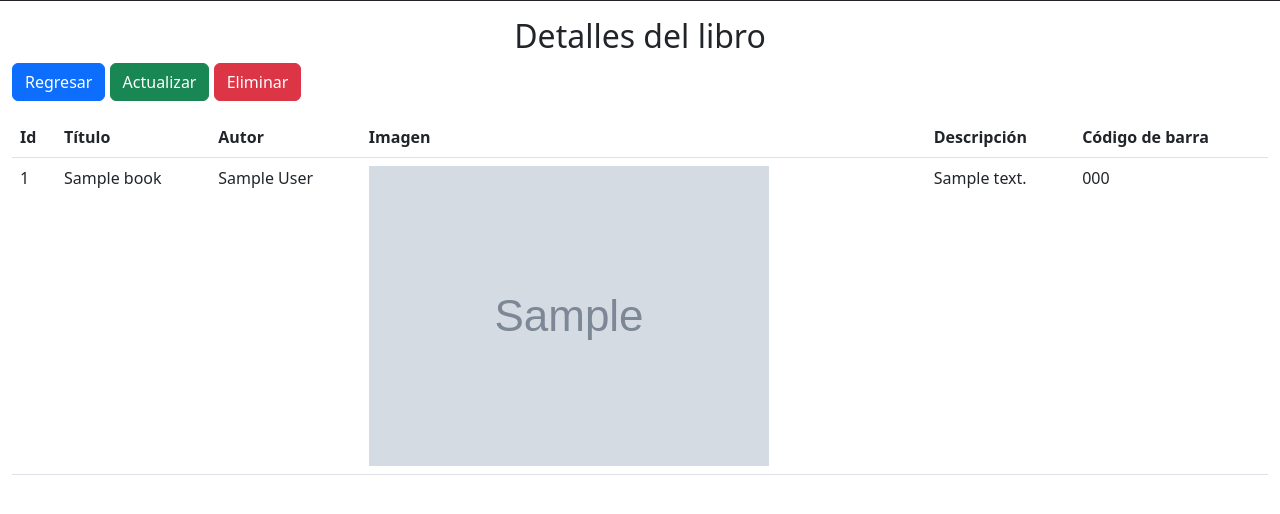
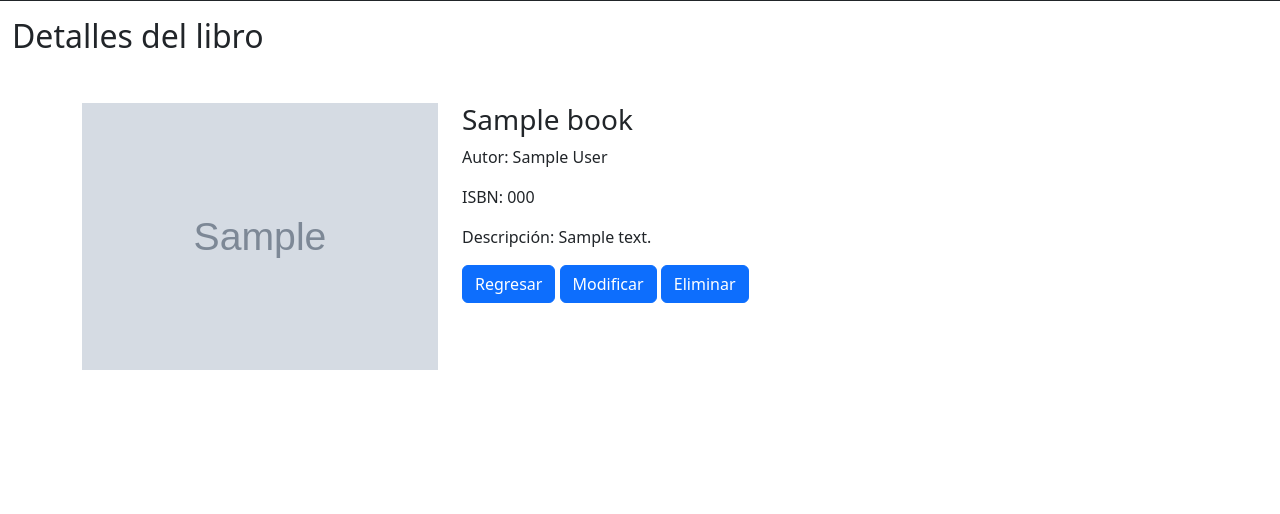
Before and after one commit to 4Library/4Library, a PHP site: page /view/books/show.php?id=1 in a window 1280 px wide. Shown: the part 71-585 px from the top of the page. Run offline with PHP 8.4, Linux system fonts and the light colour scheme; tables that the repository leaves empty or names only in its code hold one stand-in row (values such as "Sample post"); grey boxes marked "Sample" are stand-in pictures.

Commit message:
refactorización páginas

```diff
--- a/Biblioteca/controller/BookController.php
+++ b/Biblioteca/controller/BookController.php
@@ -44,7 +44,7 @@
         }
 
         public function deleteBook($id){
-            return ($this->model->deleteBook($id)) ? header("Location:index.php") : header("Location:show.php?id=".$id);
+            return ($this->model->deleteBook($id)) ? header("Location:/4Library/Biblioteca/index.php") : header("Location:show.php?id=".$id);
         }
     }
 ?>
--- a/Biblioteca/view/books/create.php
+++ b/Biblioteca/view/books/create.php
@@ -15,8 +15,7 @@ require_once("c://xampp/htdocs/4Library/Biblioteca/view/head/head.php");
             aria-describedby="emailHelp">
 
         <label for="exampleInputImageURL" class="form-label">URL de la imagen</label>
-        <input type="text" name="image_url" required class="form-control" id="exampleInputImageURL"
-            placeholder="Ingresa la URL de la imagen">
+        <input type="text" name="image_url" required class="form-control" id="exampleInputImageURL">
 
 
         <label for="exampleInputEmail1" class="form-label">Descripción del libro</label>
@@ -31,7 +30,7 @@ require_once("c://xampp/htdocs/4Library/Biblioteca/view/head/head.php");
 
     <button type="submit" class="btn btn-primary">Guardar</button>
 
-    <a href="index.php" class="btn btn-danger">Cancelar</a>
+    <a href="/4Library/Biblioteca/index.php" class="btn btn-danger">Cancelar</a>
 </form>
 
 <?php
--- a/Biblioteca/view/books/show.php
+++ b/Biblioteca/view/books/show.php
@@ -1,51 +1,64 @@
 <?php
 require_once("c://xampp/htdocs/4Library/Biblioteca/view/head/head.php");
-
 require_once("c://xampp/htdocs/4Library/Biblioteca/controller/BookController.php");
 
 $obj = new booksController();
 $date = $obj->showBook($_GET['id']);
 ?>
 
-<h2 class="text-center">Detalles del libro</h2>
+<h2  class="custom-title">Detalles del libro</h2>
 
-<div class="pb-3">
-    <a href="index.php" class="btn btn-primary">Regresar</a>
-    <a href="edit.php?id=<?= $date["id"] ?>" class="btn btn-success">Actualizar</a>
+<div class="container mt-5">
+    <div class="row">
+        <div class="col-md-4">
+            <img src="<?= $date["image"] ?>" alt="Portada del libro" class="img-fluid" style="max-height: 300px;">
+        </div>
+        <div class="col-md-8">
+            <h3>
+                <?= $date["title"] ?>
+            </h3>
+            <p>Autor:
+                <?= $date["author"] ?>
+            </p>
+            <p>ISBN:
+                <?= $date["isbn"] ?>
+            </p>
+            <p>Descripción:
+                <?= $date["description"] ?>
+            </p>
 
-    <a class="btn btn-danger" data-bs-toggle="modal" data-bs-target="#exampleModal">Eliminar</a>
+            <!-- Botón de eliminar y modal -->
+            <div class="col-md-8">
+                <div class="pb-3">
+                    <a href="/4Library/Biblioteca/index.php" class="btn btn-primary">Regresar</a>
+                    <a href="edit.php?id=<?= $date["id"] ?>" class="btn btn-primary">Modificar</a>
+                    <a class="btn btn-primary" data-bs-toggle="modal"
+                        data-bs-target="#id<?= $date["id"] ?>">Eliminar</a>
+                </div>
+            </div>
 
-    <!-- Resto del código del modal para eliminar el libro -->
+            <!-- Modal -->
+            <div class="modal fade" id="id<?= $date["id"] ?>" tabindex="-1" aria-labelledby="exampleModalLabel"
+                aria-hidden="true">
+                <div class="modal-dialog">
+                    <div class="modal-content">
+                        <div class="modal-header">
+                            <h5 class="modal-title" id="exampleModalLabel">¿Desea eliminar este libro?</h5>
+                            <button type="button" class="btn-close" data-bs-dismiss="modal" aria-label="Close"></button>
+                        </div>
+                        <div class="modal-body">
+                            ⚠ Una vez eliminado no se podrá recuperar los datos de este libro
+                        </div>
+                        <div class="modal-footer">
+                            <button type="button" class="btn btn-secondary" data-bs-dismiss="modal">Cerrar</button>
+                            <a href="delete.php?id=<?= $date["id"] ?>" class="btn btn-danger">Eliminar</a>
+                        </div>
+                    </div>
+                </div>
+            </div>
+        </div>
+    </div>
 </div>
-
-<table class="table container-fluid">
-    <thead>
-        <tr>
-            <th scope="col">Id</th>
-            <th scope="col">Título</th>
-            <th scope="col">Autor</th>
-            <th scope="col">Imagen</th>
-            <th scope="col">Descripción</th>
-            <th scope="col">Código de barra</th>
-        </tr>
-    </thead>
-
-    <tbody>
-        <tr>
-            <td scope="col"><?= $date["id"] ?></td>
-            <td scope="col"><?= $date["title"] ?></td>
-            <td scope="col"><?= $date["author"] ?></td>
-
-            <!-- Agrega este código para mostrar la imagen -->
-            <td scope="col">
-                <img src="<?= $date["image"] ?>" alt="Portada del libro">
-            </td>
-
-            <td scope="col"><?= $date["description"] ?></td>
-            <td scope="col"><?= $date["isbn"] ?></td>
-        </tr>
-    </tbody>
-</table>
 
 <?php
 require_once("c://xampp/htdocs/4Library/Biblioteca/view/head/footer.php");
--- a/Biblioteca/view/head/head.php
+++ b/Biblioteca/view/head/head.php
@@ -8,6 +8,7 @@
         ? ((strpos($_SERVER['REQUEST_URI'],'create')) ? "Agregando nuevo libro" : "Index")
         : ((strpos($_SERVER['REQUEST_URI'],'show')) ? "Detalles del registro ".$_GET['id'] : "Actualizar registro ".$_GET['id'] );
     ?></title>
+    <link rel="stylesheet" href="styles.css">
     <link href="https://cdn.jsdelivr.net/npm/bootstrap@5.2.1/dist/css/bootstrap.min.css" rel="stylesheet" integrity="sha384-iYQeCzEYFbKjA/T2uDLTpkwGzCiq6soy8tYaI1GyVh/UjpbCx/TYkiZhlZB6+fzT" crossorigin="anonymous">
   </head>
   <body>
```
Also changed, not shown: Biblioteca/index.php (+46 -3 lines), Biblioteca/resources/css/styles.css (+19 -0 lines), Biblioteca/view/books/bookdetail.php (deleted, +0 -26 lines), Biblioteca/view/books/index.php (deleted, +0 -71 lines).
